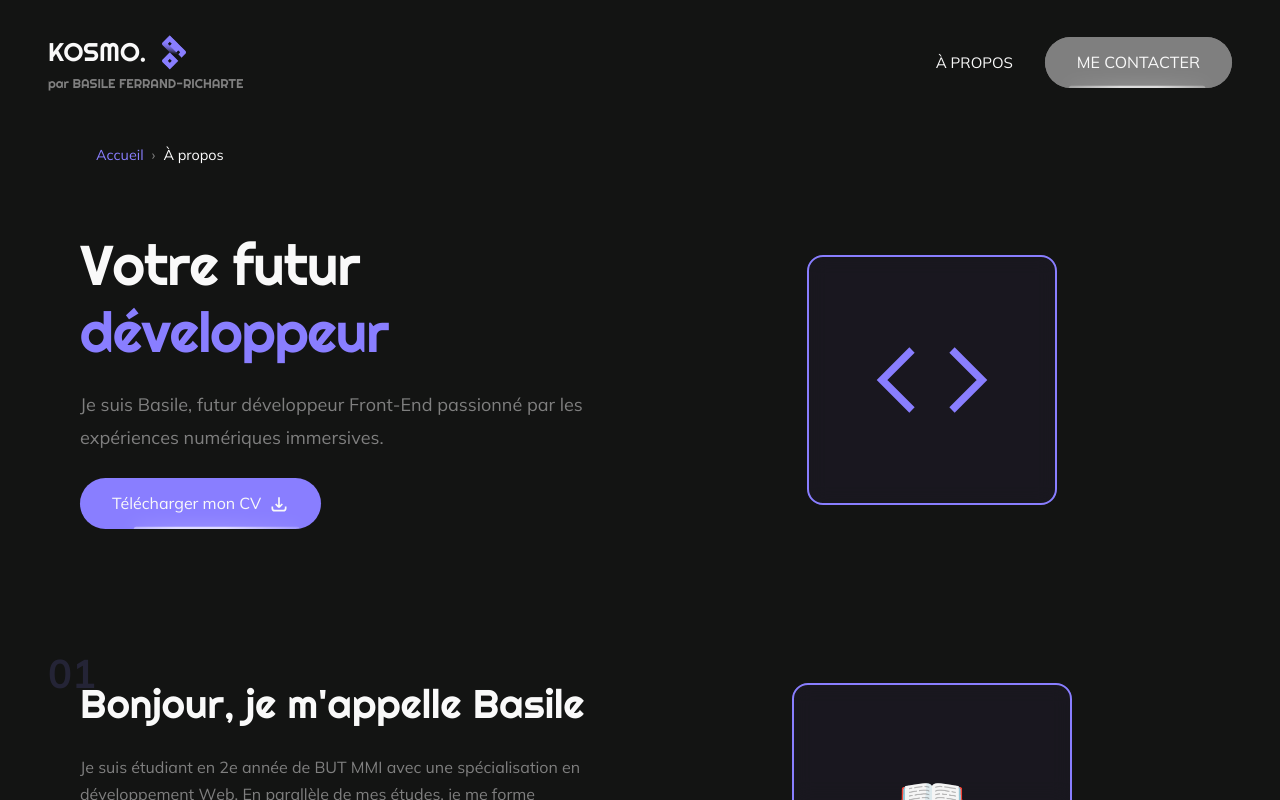
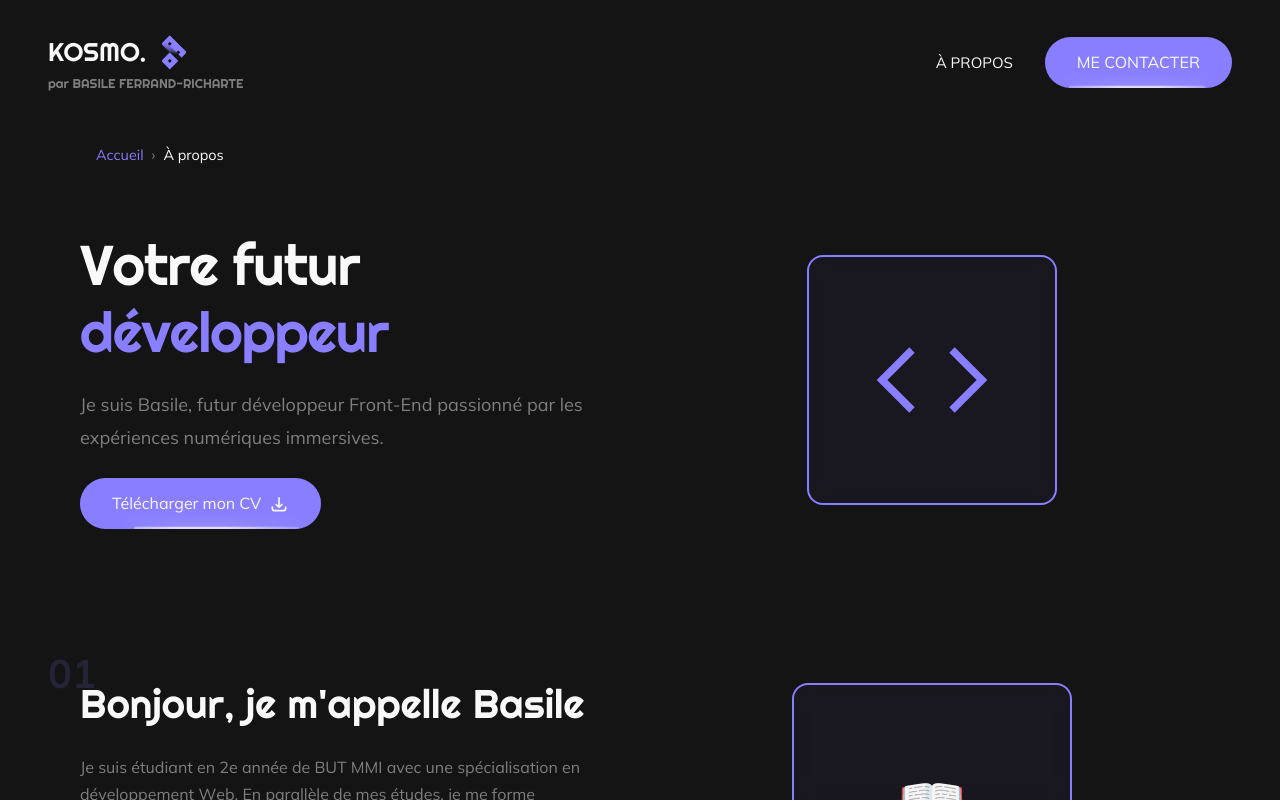
Before and after one commit to onlyKosmo/portfolio, a Vue app: page /about in a window 1280 px wide. Built offline with nearby package versions, Linux system fonts and the light colour scheme.

Commit message:
fixec scroll problem and project length

```diff
--- a/src/assets/main.css
+++ b/src/assets/main.css
@@ -2,13 +2,7 @@
 
 @import './tokens.css';
 
-html, body, #app {
-    margin: 0;
-    padding: 0;
-    width: 100%;
-    height: 100%;
-    overflow: hidden;
-}
+
 
 #app {
     display: flex;
--- a/src/components/AnimatedButton.vue
+++ b/src/components/AnimatedButton.vue
@@ -93,7 +93,7 @@ defineExpose({
   display: inline-flex;
   border-radius: 999px;
   cursor: pointer;
-  transition: transform 0.3s ease;
+  transition: transform 0.5s ease;
 }
 
 .btn-animated:hover {
--- a/src/components/Header.vue
+++ b/src/components/Header.vue
@@ -1,5 +1,5 @@
 <template>
-  <header class="header" :class="{ hidden: hiddenHeader }">
+  <header class="header" :class="{ hidden: hiddenHeader, 'dark-text': isProjectPage}">
     <RouterLink to="/" class="top-left" @click="closeMenu">
       <div class="title-row">
         <h3 class="portfolio">KOSMO.</h3>
@@ -52,7 +52,7 @@
 </template>
 
 <script setup>
-import { ref, onMounted, onUnmounted, watch } from 'vue'
+import { ref, onMounted, onUnmounted, watch, computed } from 'vue'
 import ContactModal from './ContactModal.vue'
 import { useRouter } from 'vue-router'
 import AnimatedButton from "@/components/AnimatedButton.vue";
@@ -67,6 +67,10 @@ const props = defineProps({
 
 const menuOpen = ref(false)
 const isMobile = ref(window.innerWidth <= 768)
+
+const isProjectPage = computed(() => {
+  return router.currentRoute.value.name === 'project'
+})
 
 const router = useRouter()
 
@@ -161,19 +165,15 @@ function onMenuLinkClick() {
 ;
 }
 
-.about {
-    color: var(--color-accent);
-    opacity: 1;
+.top-right .about {
+    color: var(--color-text);
+  transition: color 0.2s ease;
 }
 
+.top-right .about:hover {
+  color: var(--color-accent);
+}
 
-.top-right .btn-contact {
-  background-color: var(--color-subtitle);
-  transition: background-color 0.5s ease, transform 1s ease
-}
-.top-right .btn-contact:hover {
-  background-color: var(--color-bg);
-}
 
 /* HAMBURGER */
 .hamburger {
@@ -298,5 +298,21 @@ function onMenuLinkClick() {
   z-index: 20;
 }
 
+.header.dark-text {
+  color: var(--color-bg);
+}
+
+/* Mais certains éléments ne suivent pas automatiquement color: inherit */
+.header.dark-text .about,
+.header.dark-text .portfolio,
+.header.dark-text .name {
+  color: var(--color-bg) !important;
+}
+
+.header.dark-text .hamburger .line {
+  background-color: var(--color-bg) !important;
+}
+
+
 
 </style>
--- a/src/components/HeroSection.vue
+++ b/src/components/HeroSection.vue
@@ -1,8 +1,9 @@
 <template>
+  <div class="hero-section">
     <section class="hero" :class="{ zoomed: isZoomed }">
       <canvas id="bgCanvas"></canvas>
       <div class="film-grain"></div>
-    <Header :show-logo="false" />
+      <Header :show-logo="false"/>
 
 
       <!-- 🔗 Projects Navigation (Desktop only) -->
@@ -44,12 +45,13 @@
         <!-- Bottom-right -->
         <RouterLink to="/about" class="bottom-right">
           <p class="quick-desc">Étudiant apprenti Développeur Front-end,<br>
-          je me forme continuellement en réalisant des projets web divers.<br>Je suis toujours curieux d'apprendre de nouvelles technologies.</p>
+            je me forme continuellement en réalisant des projets web divers.<br>Je suis toujours curieux d'apprendre de
+            nouvelles technologies.</p>
         </RouterLink>
       </div>
 
 
-    <!-- 🔙 Floating retro back button -->
+
       <button
           v-if="isZoomed"
           class="btn back-btn"
@@ -60,6 +62,7 @@
       <ProjectsGrid v-if="isZoomed && isMobile"/>
 
     </section>
+  </div>
 </template>
 
 
@@ -73,7 +76,7 @@ import createProjectWindow from '../three/projectWindow.js';
 import {ref, onMounted, onUnmounted} from 'vue'
 import {useRouter} from 'vue-router';
 import AnimatedButton from "@/components/AnimatedButton.vue";
-import { ScrambleTextPlugin } from "gsap/ScrambleTextPlugin";
+import {ScrambleTextPlugin} from "gsap/ScrambleTextPlugin";
 
 gsap.registerPlugin(ScrambleTextPlugin);
 
@@ -219,7 +222,7 @@ onMounted(() => {
 
 
     // --- Bottom-left ---
-    const splitBottomLeft = new SplitText(".bottom-left", { type: "chars" });
+    const splitBottomLeft = new SplitText(".bottom-left", {type: "chars"});
     tl.from(splitBottomLeft.chars, {
       x: -50,
       y: 50,
@@ -229,7 +232,7 @@ onMounted(() => {
     }, "-=0.5");
 
     // --- Bottom-right ---
-    const splitBottomRight = new SplitText(".bottom-right", { type: "chars" });
+    const splitBottomRight = new SplitText(".bottom-right", {type: "chars"});
     tl.from(splitBottomRight.chars, {
       x: 50,
       y: 50,
@@ -245,6 +248,12 @@ onUnmounted(() => {
 </script>
 
 <style scoped>
+
+
+.hero-section, #bgCanvas {
+  width: 100vw;
+  height: 100vh;
+}
 
 
 .bottom-container {
--- a/src/views/AboutPage.vue
+++ b/src/views/AboutPage.vue
@@ -48,12 +48,13 @@
             <h2 class="section-title split-text">{{ item.title }}</h2>
             <p class="section-text split-text">{{ item.text }}</p>
             <p class="section-accent">→ {{ item.accent }}</p>
-            <div class="projects-vif">  <RouterLink
+            <div class="projects-vif">
+              <RouterLink
                 v-if="item.link"
                 :to="item.link"
                 class="dynamic-link"
             >
-              → Mes projets
+              → Mes projets ←
             </RouterLink>
             </div>
           </div>
@@ -585,10 +586,10 @@ onMounted(() => {
 }
 
 .projects-vif {
-  transition: transform 1s ease;
+  transition: all 1.5s ease;
 }
 .projects-vif:hover {
-  transform: scale(102%);
+  transform: translateY(0.2rem);
 }
 
 
--- a/src/views/ProjectPage.vue
+++ b/src/views/ProjectPage.vue
@@ -138,7 +138,7 @@ function goBack() {
 /* Bouton retour */
 .back {
   position: fixed;
-  top: 1rem;
+  top: 6rem;
   left: 1rem;
   z-index: 50;
   padding: 0.5rem 1rem;
```
Lines whose indentation alone changed are shown as unchanged.
